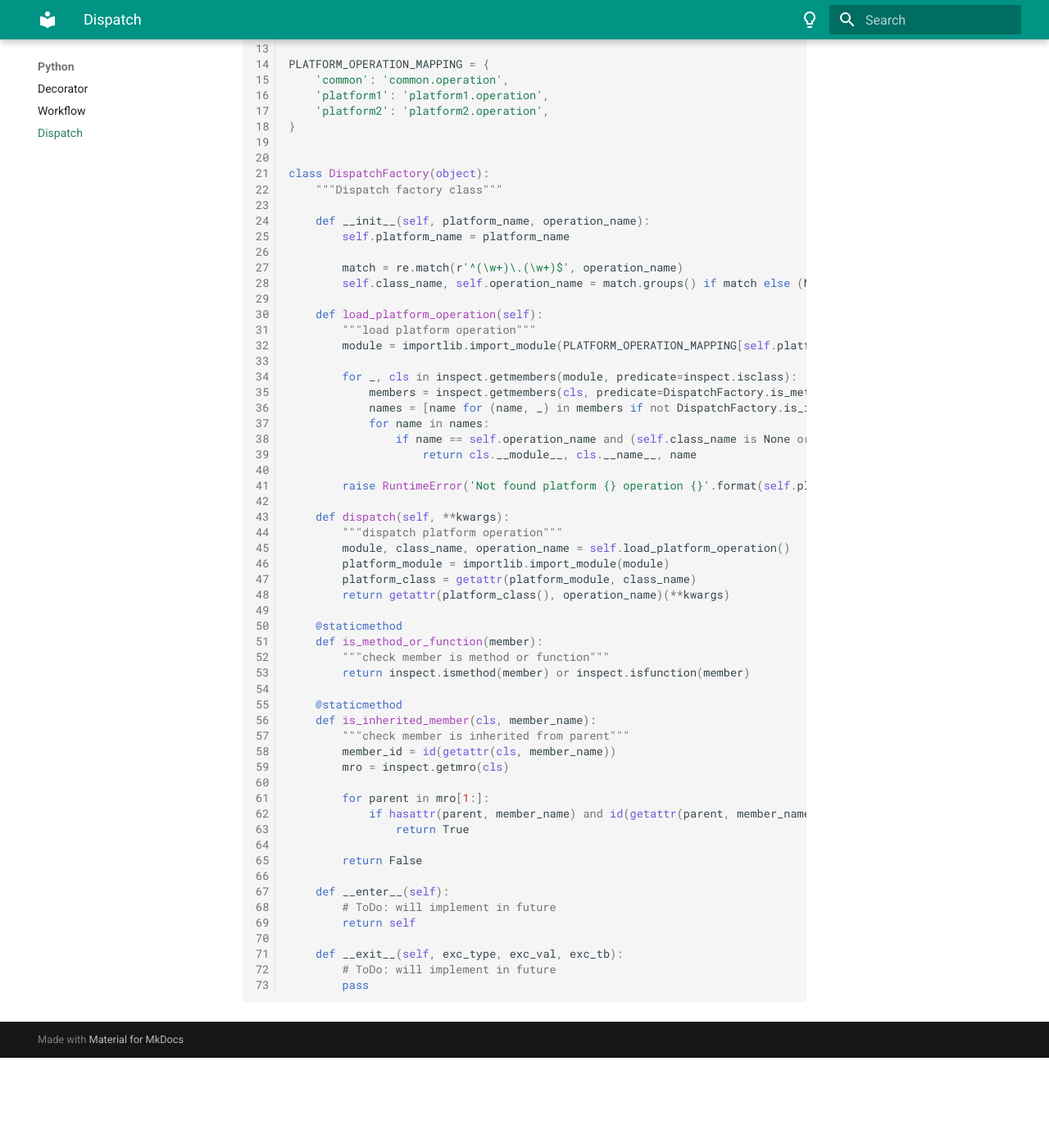
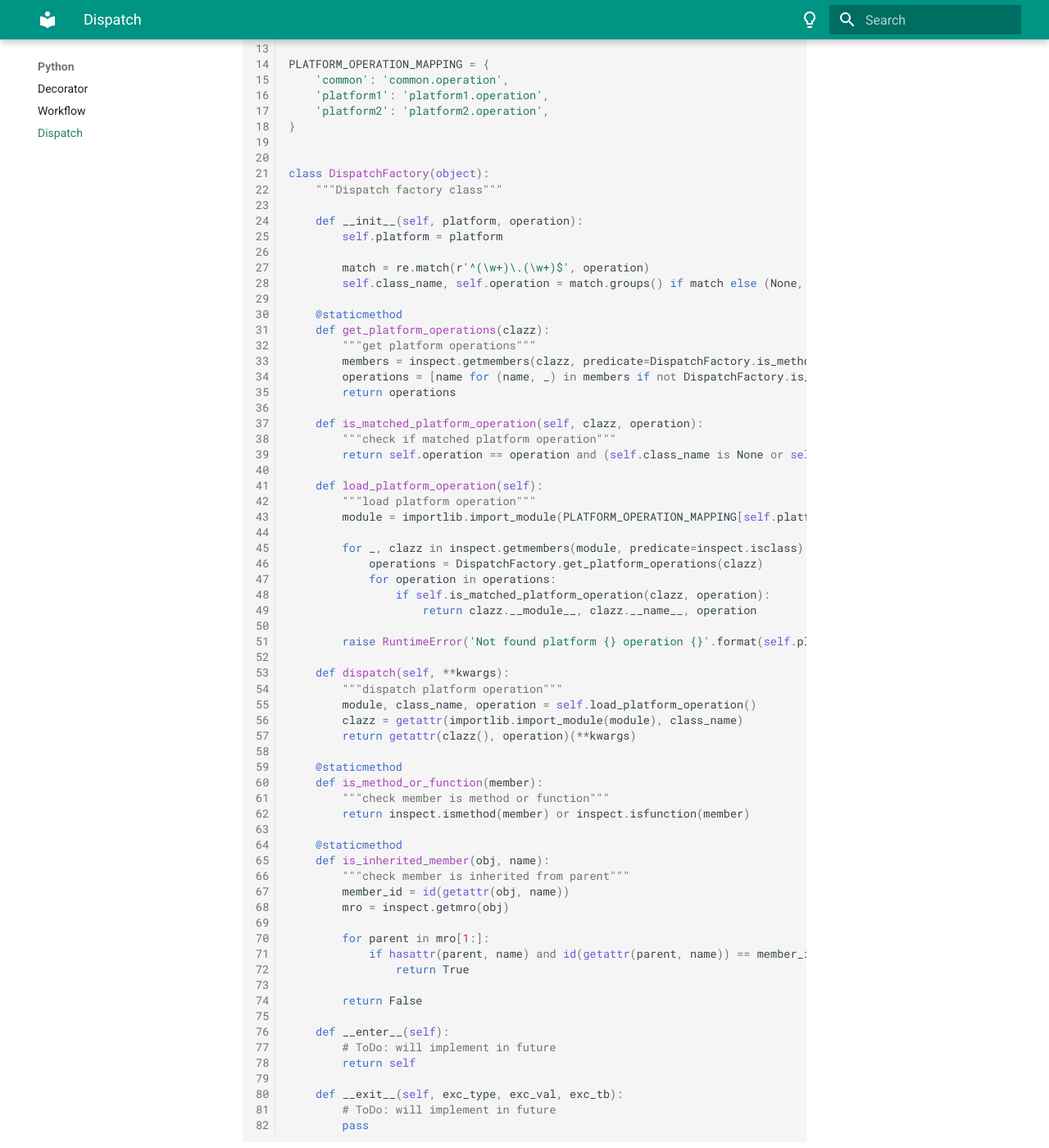
Before and after one commit to zhouushe/notes, an MkDocs documentation site: the page built from docs/python_dispatch.md, in a window 1280 px wide and 1400 px high, scrolled down 457 px. Shown: the whole window at 82% size. Built offline with MkDocs 1.6.1 and Material for MkDocs 9.7.7, drawn with Linux system fonts in a browser that asks for light colours; before the commit the page ends 1747 px from its top, so only the background shows below that.

Commit message:
Update python_dispatch.md

```diff
--- a/docs/python_dispatch.md
+++ b/docs/python_dispatch.md
@@ -22,31 +22,40 @@ PLATFORM_OPERATION_MAPPING = {
 class DispatchFactory(object):
     """Dispatch factory class"""
 
-    def __init__(self, platform_name, operation_name):
-        self.platform_name = platform_name
+    def __init__(self, platform, operation):
+        self.platform = platform
 
-        match = re.match(r'^(\w+)\.(\w+)$', operation_name)
-        self.class_name, self.operation_name = match.groups() if match else (None, operation_name)
+        match = re.match(r'^(\w+)\.(\w+)$', operation)
+        self.class_name, self.operation = match.groups() if match else (None, operation)
+
+    @staticmethod
+    def get_platform_operations(clazz):
+        """get platform operations"""
+        members = inspect.getmembers(clazz, predicate=DispatchFactory.is_method_or_function)
+        operations = [name for (name, _) in members if not DispatchFactory.is_inherited_member(clazz, name)]
+        return operations
+
+    def is_matched_platform_operation(self, clazz, operation):
+        """check if matched platform operation"""
+        return self.operation == operation and (self.class_name is None or self.class_name == clazz.__name__)
 
     def load_platform_operation(self):
         """load platform operation"""
-        module = importlib.import_module(PLATFORM_OPERATION_MAPPING[self.platform_name])
+        module = importlib.import_module(PLATFORM_OPERATION_MAPPING[self.platform])
 
-        for _, cls in inspect.getmembers(module, predicate=inspect.isclass):
-            members = inspect.getmembers(cls, predicate=DispatchFactory.is_method_or_function)
-            names = [name for (name, _) in members if not DispatchFactory.is_inherited_member(cls, name)]
-            for name in names:
-                if name == self.operation_name and (self.class_name is None or self.class_name == cls.__name__):
-                    return cls.__module__, cls.__name__, name
+        for _, clazz in inspect.getmembers(module, predicate=inspect.isclass):
+            operations = DispatchFactory.get_platform_operations(clazz)
+            for operation in operations:
+                if self.is_matched_platform_operation(clazz, operation):
+                    return clazz.__module__, clazz.__name__, operation
 
-        raise RuntimeError('Not found platform {} operation {}'.format(self.platform_name, self.operation_name))
+        raise RuntimeError('Not found platform {} operation {}'.format(self.platform, self.operation))
 
     def dispatch(self, **kwargs):
         """dispatch platform operation"""
-        module, class_name, operation_name = self.load_platform_operation()
-        platform_module = importlib.import_module(module)
-        platform_class = getattr(platform_module, class_name)
-        return getattr(platform_class(), operation_name)(**kwargs)
+        module, class_name, operation = self.load_platform_operation()
+        clazz = getattr(importlib.import_module(module), class_name)
+        return getattr(clazz(), operation)(**kwargs)
 
     @staticmethod
     def is_method_or_function(member):
@@ -54,13 +63,13 @@ class DispatchFactory(object):
         return inspect.ismethod(member) or inspect.isfunction(member)
 
     @staticmethod
-    def is_inherited_member(cls, member_name):
+    def is_inherited_member(obj, name):
         """check member is inherited from parent"""
-        member_id = id(getattr(cls, member_name))
-        mro = inspect.getmro(cls)
+        member_id = id(getattr(obj, name))
+        mro = inspect.getmro(obj)
 
         for parent in mro[1:]:
-            if hasattr(parent, member_name) and id(getattr(parent, member_name)) == member_id:
+            if hasattr(parent, name) and id(getattr(parent, name)) == member_id:
                 return True
 
         return False
```
